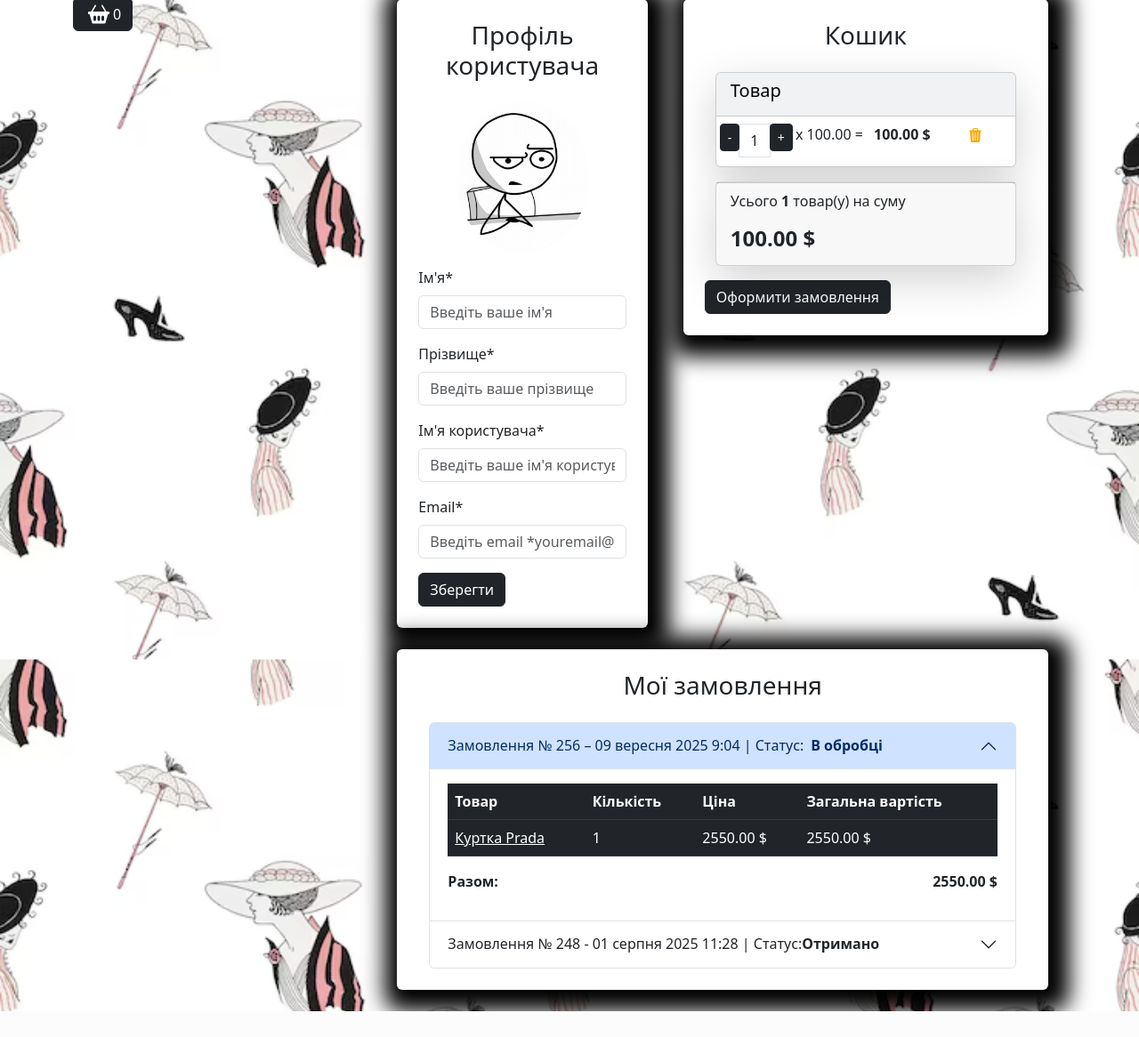
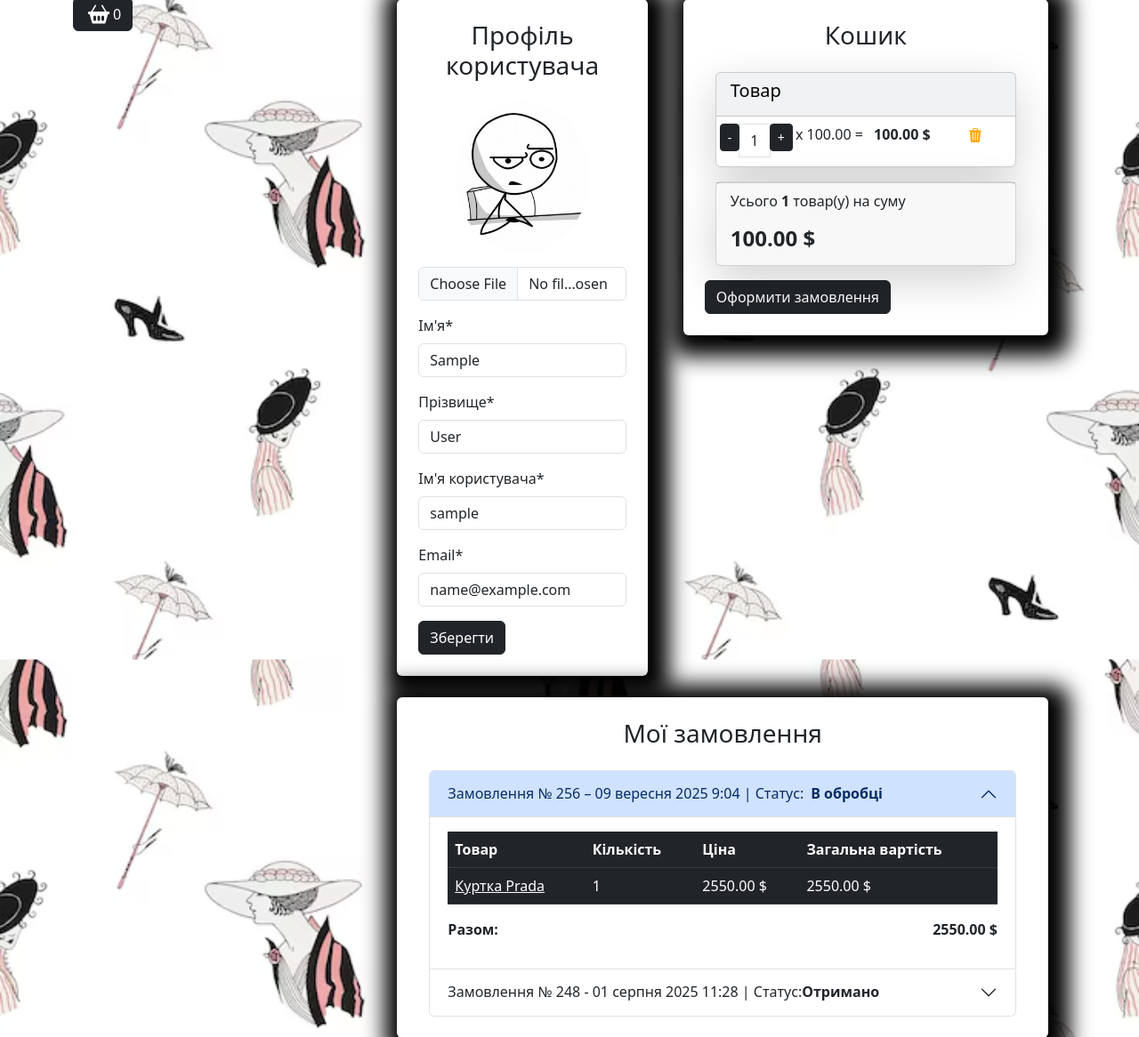
Before and after one commit to svpustovoit/store_clothes_django_project, a Django app: page /my_user/profile/ in a window 1280 px wide. Shown: the part 113-1279 px from the top of the page at 89% size. Before the commit the page ends 1250 px from the top, so only its background shows below. Run offline with Django 4.2, Linux system fonts and the light colour scheme; the visitor is signed in with stand-in values (Sample User, id 1); data comes from the database, SQL or seed files in the repository; some libraries are stand-ins or nearby versions.

Commit message:
app goods_my_users_profile

```diff
--- a/store/my_users/forms.py
+++ b/store/my_users/forms.py
@@ -1,5 +1,5 @@
 from django import forms
-from django.contrib.auth.forms import AuthenticationForm, UserCreationForm
+from django.contrib.auth.forms import AuthenticationForm, UserCreationForm, UserChangeForm
 
 from my_users.models import User
 
@@ -43,3 +43,22 @@ class UserRegisterForm(UserCreationForm):
     email = forms.EmailField()
     password1 = forms.CharField()
     password2 = forms.CharField()
+
+
+class ProfileForm(UserChangeForm):
+    class Meta:
+        model = User
+        fields = (
+            'image',
+            'first_name',
+            'last_name',
+            'username',
+            'email',
+        )
+
+
+    image = forms.ImageField()
+    first_name = forms.CharField()
+    last_name = forms.CharField()
+    username = forms.CharField()
+    email = forms.EmailField()
--- a/store/my_users/templates/users/profile.html
+++ b/store/my_users/templates/users/profile.html
@@ -17,33 +17,58 @@
                                 <div class="col-md-5">
                                     <div class=" bg-white p-4 mb-4 mx-2 rounded custom-shadow">
                                         <h3 class="text-center mb-4">Профіль користувача</h3>
-                                        <form>
+
+                                        <form action="{% url 'my_user:profile' %}" method="post">
+                                            {% csrf_token %}
+
                                             <div class="row">
                                                 <div class="col-md-12 mb-3 text-center">
                                                     <img src="{% static 'deps/images/baseavatar.jpg' %}"
                                                         alt="Аватар користувача" class="img-fluid rounded-circle"
                                                         style="max-width: 150px;">
-                                                   <!-- <input type="file" class="form-control mt-3" id="avatar" accept="image/*">  -->
+                                                    <input type="file" class="form-control mt-3" id="id_avatar"
+                                                           name="image"
+                                                           accept="image/*">
                                                 </div>
                                                 <div class="col-md-12 mb-3">
-                                                    <label for="firstName" class="form-label">Ім'я*</label>
-                                                    <input type="text" class="form-control" id="firstName"
-                                                        placeholder="Введіть ваше ім'я" value="" required>
+                                                    <label for="id_first_name" class="form-label">Ім'я*</label>
+                                                    <input type="text" class="form-control" id="id_first_name"
+                                                           name="first_name"
+                                                           value="{{ form.first_name.value }}"
+                                                        placeholder="Введіть ваше ім'я"  required>
+                                                    {% if form.first_name.errors %}
+                                                        <div class="alert alert-danger alert-dismissible fade show">{{ form.first_name.errors }}</div>
+                                                    {% endif %}
                                                 </div>
                                                 <div class="col-md-12 mb-3">
-                                                    <label for="lastName" class="form-label">Прізвище*</label>
-                                                    <input type="text" class="form-control" id="lastName"
-                                                        placeholder="Введіть ваше прізвище" value="" required>
+                                                    <label for="id_last_name" class="form-label">Прізвище*</label>
+                                                    <input type="text" class="form-control" id="id_last_name"
+                                                           name="last_name"
+                                                           value="{{ form.last_name.value }}"
+                                                        placeholder="Введіть ваше прізвище"  required>
+                                                    {% if form.last_name.errors %}
+                                                        <div class="alert alert-danger alert-dismissible fade show">{{ form.last_name.errors }}</div>
+                                                    {% endif %}
                                                 </div>
                                                 <div class="col-md-12 mb-3">
-                                                    <label for="username" class="form-label">Ім'я користувача*</label>
-                                                    <input type="text" class="form-control" id="username"
-                                                        placeholder="Введіть ваше ім'я користувача" value="" required>
+                                                    <label for="id_username" class="form-label">Ім'я користувача*</label>
+                                                    <input type="text" class="form-control" id="id_username"
+                                                           name="username"
+                                                           value="{{ form.username.value }}"
+                                                        placeholder="Введіть ваше ім'я користувача"  required>
+                                                    {% if form.username.errors %}
+                                                        <div class="alert alert-danger alert-dismissible fade show">{{ form.username.errors }}</div>
+                                                    {% endif %}
                                                 </div>
                                                 <div class="col-md-12 mb-3">
-                                                    <label for="email" class="form-label">Email*</label>
-                                                    <input type="email" class="form-control" id="email"
-                                                        placeholder="Введіть email *youremail@example.com" value="" required>
+                                                    <label for="id_email" class="form-label">Email*</label>
+                                                    <input type="email" class="form-control" id="id_email"
+                                                           name="email"
+                                                           value="{{ form.email.value }}"
+                                                        placeholder="Введіть email *youremail@example.com"  required>
+                                                    {% if form.email.errors %}
+                                                        <div class="alert alert-danger alert-dismissible fade show">{{ form.email.errors }}</div>
+                                                    {% endif %}
                                                 </div>
                                             </div>
                                             <button type="submit" class="btn btn-dark">Зберегти</button>
--- a/store/my_users/views.py
+++ b/store/my_users/views.py
@@ -4,7 +4,7 @@ from django.contrib import auth
 from django.http import HttpResponseRedirect
 from django.urls import reverse
 
-from my_users.forms import UserLoginForm, UserRegisterForm
+from my_users.forms import UserLoginForm, UserRegisterForm, ProfileForm
 
 
 # Create your views here.
@@ -51,8 +51,17 @@ def registration(request):
 
 
 def profile(request):
+    if request.method == "POST":
+        form = ProfileForm(data=request.POST, instance=request.user, files=request.FILES)
+        if form.is_valid():
+            form.save()
+            return HttpResponseRedirect(reverse("my_user:profile"))
+    else:
+        form = ProfileForm(instance=request.user)
+
     context = {
-       " title": "Clothing - Кабінет"
+       " title": "Clothing - Кабінет",
+        "form": form
     }
     return render(request, "users/profile.html", context)
 
```
